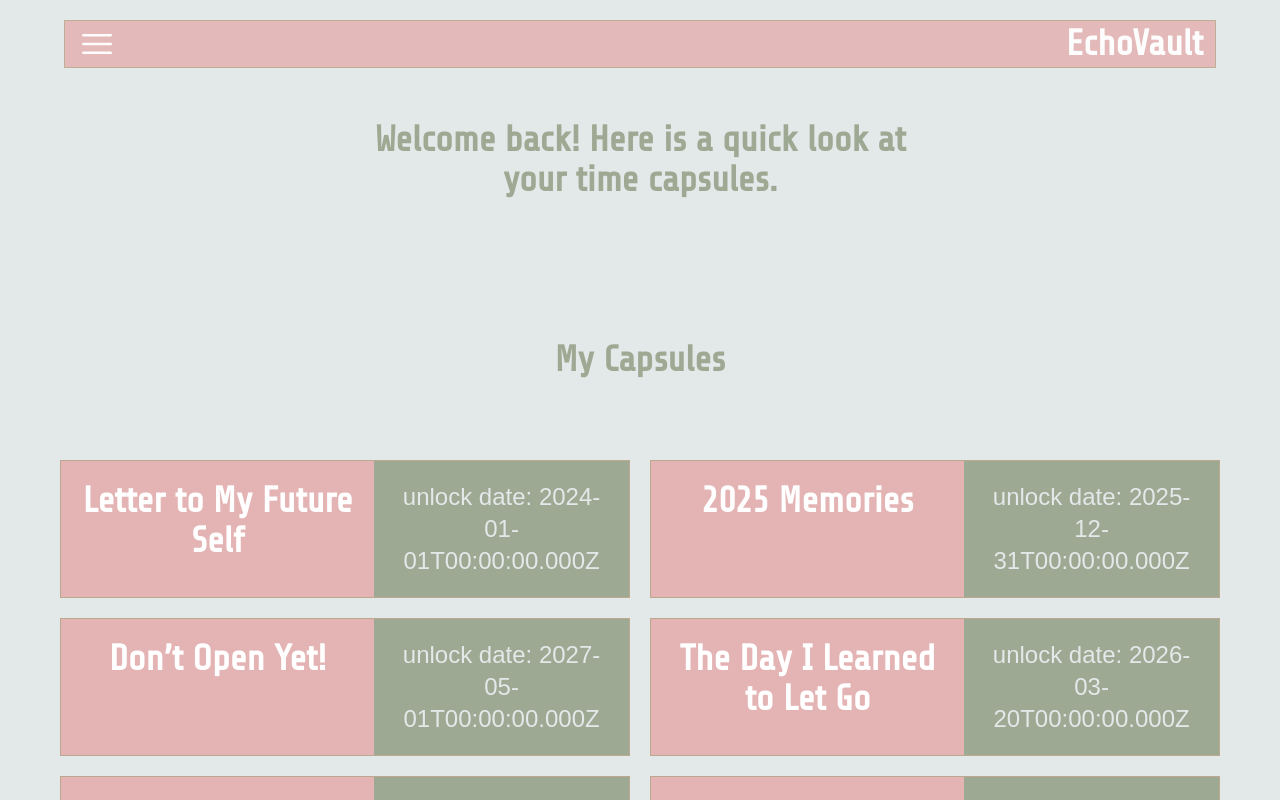
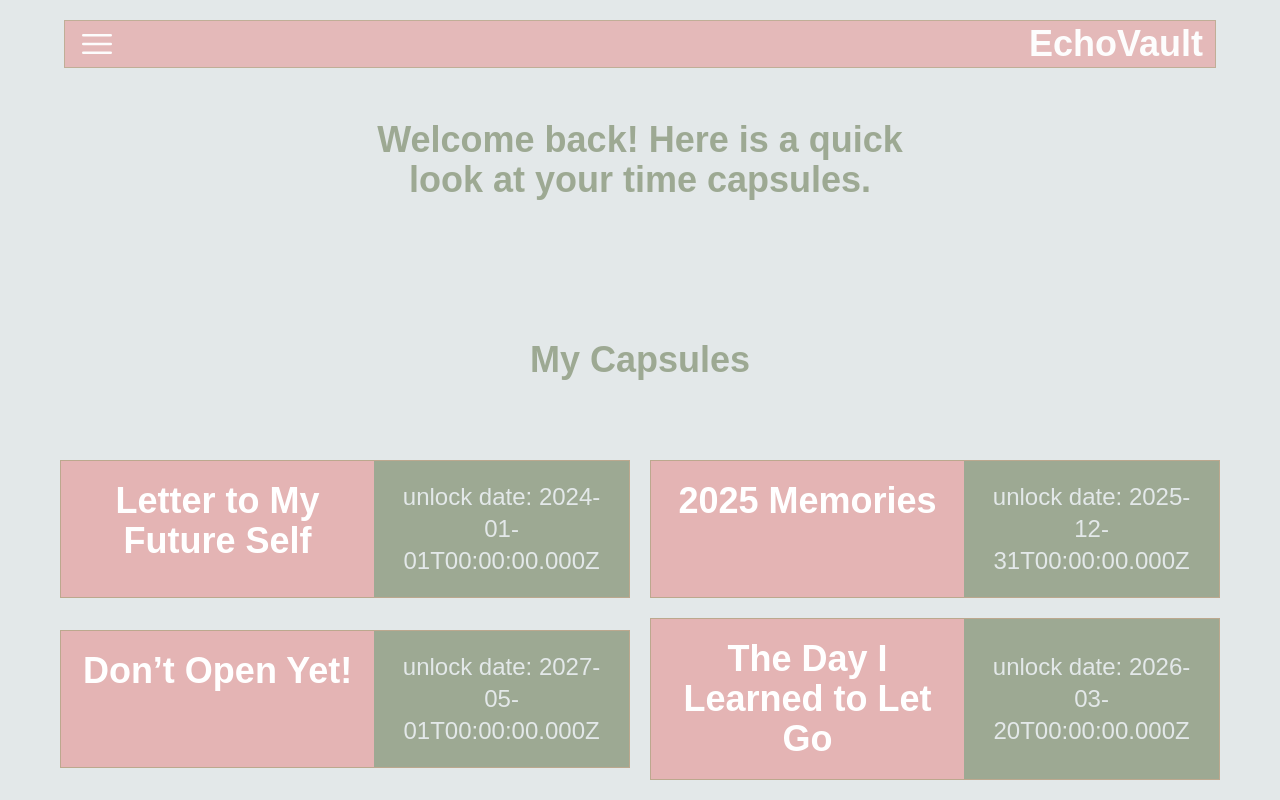
Before and after one commit to ip3ula/echovault, a Next.js app: page /dashboard in a window 1280 px wide. Shown: the top 800 px of the page. Built offline with nearby package versions, Linux system fonts and the light colour scheme.

Commit message:
fix: Remove unused font class from Headline components and update import for ButtonQuery

```diff
--- a/src/app/capsule/[id]/page.tsx
+++ b/src/app/capsule/[id]/page.tsx
@@ -7,7 +7,7 @@ import Paragraph from '../../ui/components/Paragraph'
 import Headline from '../../ui/components/Headline'
 import SubHeadLine from '../../ui/components/SubHeadline'
 import Button from '../../ui/components/Button'
-import { ButtonQuery } from '../../lib/defintions';
+import { Button as ButtonQuery } from '../../lib/defintions';
 
 export default function Page() {
   const {id} = useParams()
--- a/src/app/ui/components/GreenHeadline.tsx
+++ b/src/app/ui/components/GreenHeadline.tsx
@@ -1,7 +1,7 @@
 export default function Headline({text}: {text:string}) {
     return(
         <div className="lg:px-80">
-            <h1 className="text-sageGreen text-center font-extrabold font-share text-3xl lg:text-4xl pt-25 pb-10">{text}</h1>
+            <h1 className="text-sageGreen text-center font-extrabold text-3xl lg:text-4xl pt-25 pb-10">{text}</h1>
         </div>
 
     )
--- a/src/app/ui/components/Headline.tsx
+++ b/src/app/ui/components/Headline.tsx
@@ -2,7 +2,7 @@
 export default function Headline({text}: {text:string}) {
     return(
         <section>
-         <h1 className={`text-white text-center font-extrabold text-3xl md:text-4xl font-share`}>{text}</h1>
+         <h1 className={`text-white text-center font-extrabold text-3xl md:text-4xl`}>{text}</h1>
         </section>
     )
 }
```
